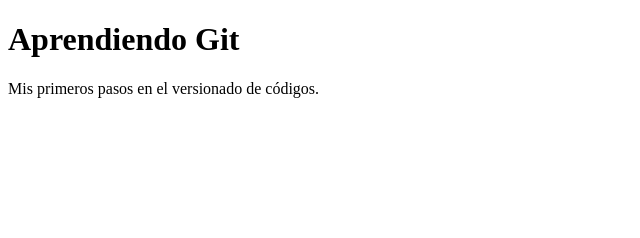
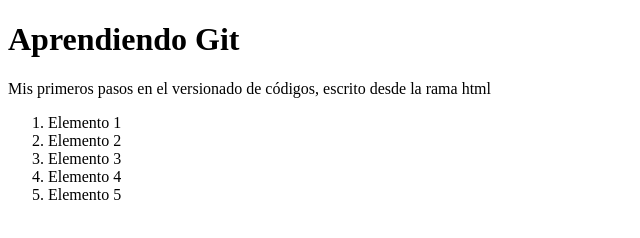
Before and after one commit to Geraldinesperanzam/aprendiendo-git, a plain HTML site: page index.html in a window 1280 px wide. Shown: the whole page, without its empty margins (0-640 px from the left). Drawn offline with Linux system fonts and the light colour scheme.

Commit message:
Agregando index.js al index.html

```diff
--- a/index.html
+++ b/index.html
@@ -1,13 +1,22 @@
 <!DOCTYPE html>
 <html lang="es">
   <head>
-  <meta charset="UTF-8">
-  <meta name="viewport" content="width=device-width, initial-scale=1.0">
+    <meta charset="UTF-8" />
+    <meta name="viewport" content="width=device-width, initial-scale=1.0" />
     <title>Aprendiendo Git</title>
   </head>
   <body>
     <h1>Aprendiendo Git</h1>
-  <p>Mis primeros pasos en el versionado de códigos.</p>
-
+    <p>
+      Mis primeros pasos en el versionado de códigos, escrito desde la rama html
+    </p>
+    <ol>
+      <li>Elemento 1</li>
+      <li>Elemento 2</li>
+      <li>Elemento 3</li>
+      <li>Elemento 4</li>
+      <li>Elemento 5</li>
+    </ol>
+    <script src="index.js"></script>
   </body>
 </html>
```
Lines whose indentation alone changed are shown as unchanged.
